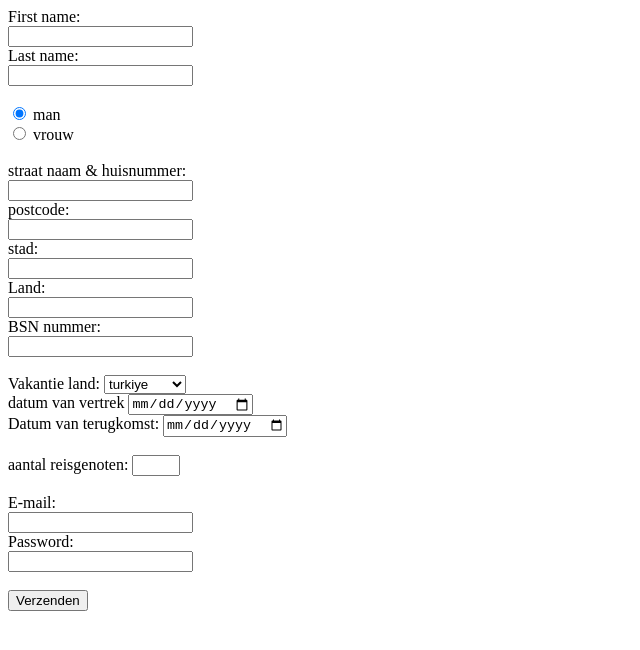
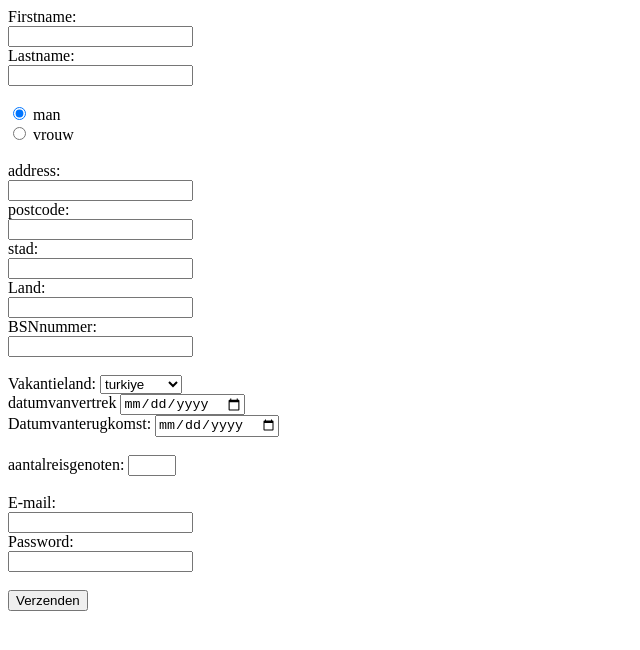
Before and after one commit to OTTOMAN12990/p1-html-css, a plain HTML site: page Opdracht 3.2/index.html in a window 1280 px wide. Shown: the whole page, without its empty margins (0-640 px from the left). Drawn offline with Linux system fonts and the light colour scheme.

Commit message:
opdracht 3.2

```diff
--- a/Opdracht 3.2/index.html
+++ b/Opdracht 3.2/index.html
@@ -7,26 +7,26 @@
 </head>
 <body>
     <form>
-        <label for="First name">First name:</label><br>
-        <input type="text" id="First name" name="First name"><br>
-        <label for="Last name">Last name:</label><br>
-        <input type="text" id="Last name" name="Last name"><br><br>
+        <label for="First_name">Firstname:</label><br>
+        <input type="text" id="Firs _name" name="First_name"><br>
+        <label for="Last name">Lastname:</label><br>
+        <input type="text" id="Last name" name="Lastname"><br><br>
         <input type="radio" id="man" name="gender" value="man" checked>
         <label for="gender">man</label><br>
         <input type="radio" id="vrouw" name="gender" value="vrouw">
         <label for="gender">vrouw</label><br>
         <br>
-        <label for="straat naam & huisnummer">straat naam & huisnummer:</label><br>
-        <input type="text" id="straat naam & huisnummer" name="straat naam & huisnummer"><br>
+        <label for="addres">address:</label><br>
+        <input type="text" id="address" name="address"><br>
         <label for="lname">postcode:</label><br>
         <input type="text" id="postcode:" name="postcode:"><br>
         <label for="stad:">stad:</label><br>
         <input type="text" id="stad:" name="stad:"><br>
         <label for="Land:">Land:</label><br>
         <input type="text" id="Land:" name="Land:"><br>
-        <label for="BSN nummer:">BSN nummer:</label><br>
-        <input type="text" id="BSN nummer:" name="BSN nummer:"><br><br>
-        <label for="vacland">Vakantie land:</label>
+        <label for="BSN_nummer:">BSNnummer:</label><br>
+        <input type="text" id="BSN_nummer:" name="BSN_nummer:" pattern="[0-9]" maxlength="9"><br><br>
+        <label for="vacland">Vakantieland:</label>
         <select id="vacland" name="vacland" class="form-control">
             <option value="turkiye">turkiye</option>
             <option value="russia">russia</option>
@@ -36,15 +36,15 @@
             <option value="Colombia">Colombia</option>
         </select>
         <br>
-        <label for="dvv">datum van vertrek</label>
-        <input type="date" id="dvv">
+        <label for="dvv">datumvanvertrek</label>
+        <input type="date" id="dvv" min="2023-09-18">
         <div>
-            <label for="dvt">Datum van terugkomst:</label>
+            <label for="dvt">Datumvanterugkomst:</label>
             <input type="date" id="dvt" name="dvt"><br>
         </div>
         <br>
         <div>
-            <label for="numberpeople">aantal reisgenoten:</label>
+            <label for="numberpeople">aantalreisgenoten:</label>
             <input type="number" id="numberpeople" name="numberpeople" min="0" max="4">
         </div>
         <br>
@@ -56,7 +56,7 @@
             <label for="password">Password:</label><br>
             <input type="password" id="password" name="password"><br><br>
         </div>
-        <input type="submit" value="Verzenden">
+        <input type="submit" value="Verzenden" name="submit_info">
       </form>
 </body>
 </html>
```
